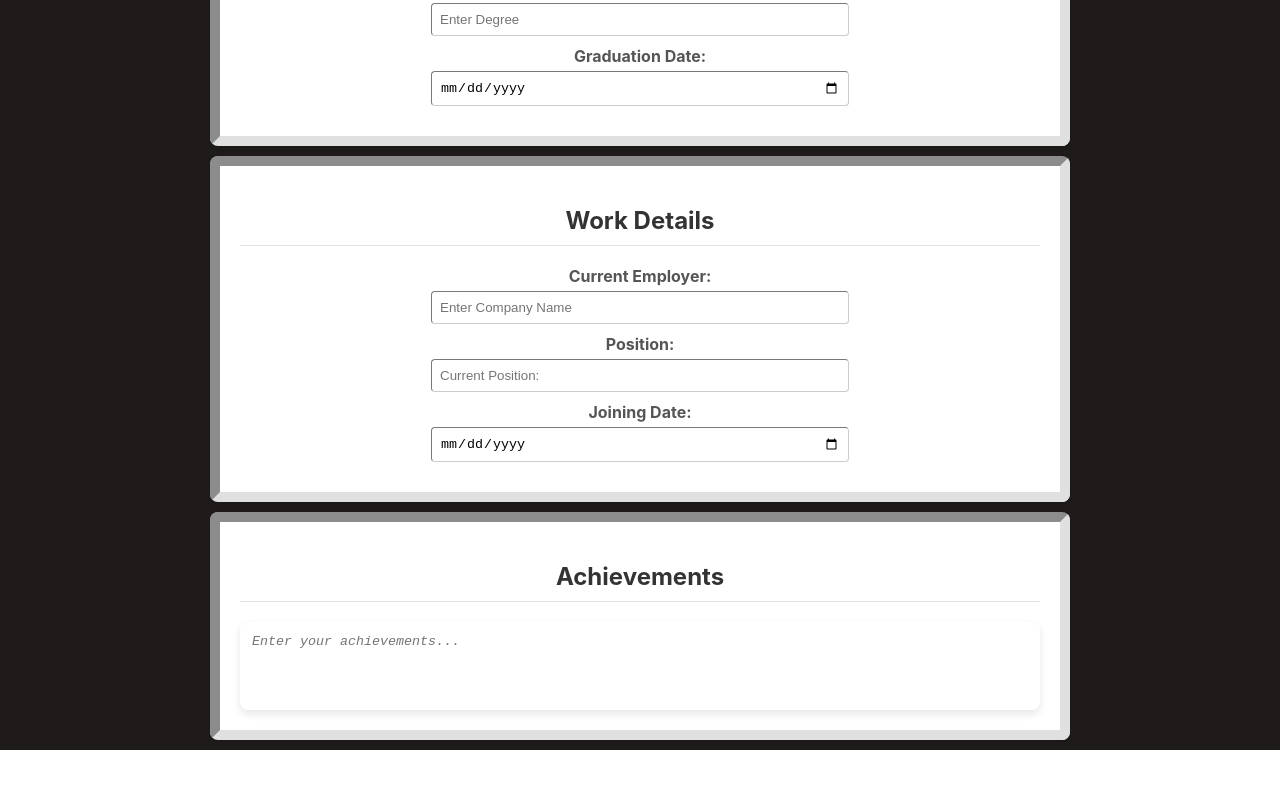
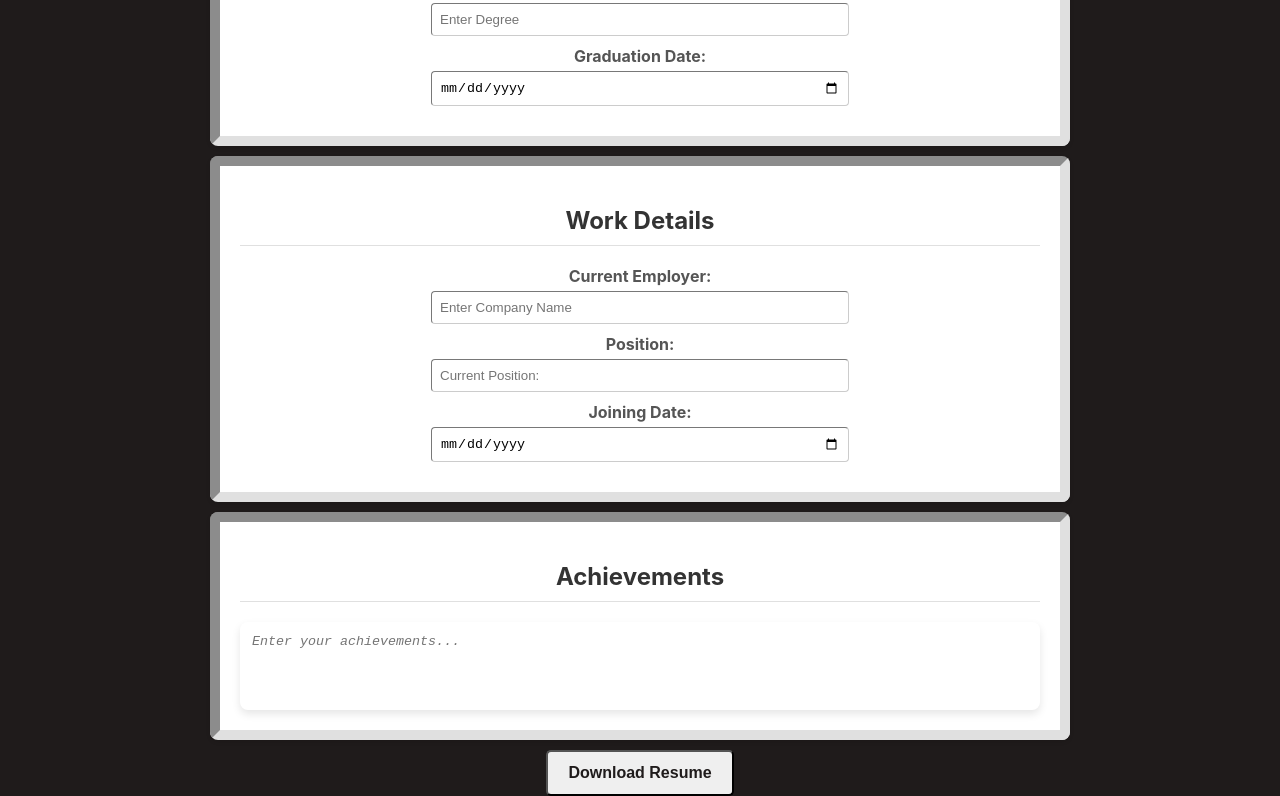
Before and after one commit to EimanWaheed/ResumeBuilder, a React (Create React App) app: page / in a window 1280 px wide. Shown: the part 370-1166 px from the top of the page. Before the commit the page ends 1120 px from the top, so only its background shows below. Built offline with nearby package versions, Linux system fonts and the light colour scheme.

Commit message:
Adding callback hook to memoize functions and adding download button.

```diff
--- a/src/components/ResumeLayout.jsx
+++ b/src/components/ResumeLayout.jsx
@@ -1,4 +1,4 @@
-import React, { useState } from "react";
+import React, { useState, useMemo, useCallback } from "react";
 import ResumeSections from "./ResumeSections";
 import ResumeHeader from "./ResumeHeader";
 
@@ -6,7 +6,8 @@ const ResumeLayout = () => {
   /**
    * Fields to be displayed for Education Section of resume.
    */
-  const educationFields = [
+  const educationFields = useMemo(
+    () => [
       {
         id: "university",
         type: "text",
@@ -28,12 +29,15 @@ const ResumeLayout = () => {
         placeholder: "Enter Graduation Date",
         required: true,
       },
-  ];
+    ],
+    []
+  );
 
   /**
    * Fields to be displayed for Work Section of resume.
    */
-  const workFields = [
+  const workFields = useMemo(
+    () => [
       {
         id: "employer",
         type: "text",
@@ -55,24 +59,44 @@ const ResumeLayout = () => {
         placeholder: "Enter Joining Date",
         required: true,
       },
-  ];
+    ],
+    []
+  );
 
   /**
    * Fields to be displayed for Achievement Section of resume.
    */
-  const achievementFields = [
+  const achievementFields = useMemo(
+    () => [
       {
         id: "achievements",
         placeholder: "Enter your achievements...",
       },
-  ];
+    ],
+    []
+  );
+
+  const [resumeData, setResumeData] = useState({
+    education: {},
+    work: {},
+    achievements: {},
+  });
 
   /**
    * Setting the form data to be used in creating the PDF version of resume.
    */
-  const onHandleInputChange = (section, fieldId, value) => {
-    console.log("hehe", section, fieldId, value);
-  };
+  const onHandleInputChange = useCallback(
+    (section, fieldId, value) => {
+      setResumeData((prevData) => ({
+        ...prevData,
+        [section]: {
+          ...prevData[section],
+          [fieldId]: value,
+        },
+      }));
+    },
+    [setResumeData]
+  );
 
   return (
     <>
@@ -99,6 +123,7 @@ const ResumeLayout = () => {
             onHandleInputChange("achievements", fieldId, value)
           }
         />
+        <button className="download-button">Download Resume</button>
       </div>
     </>
   );
--- a/src/components/ResumeSections.jsx
+++ b/src/components/ResumeSections.jsx
@@ -1,4 +1,4 @@
-import React, { useRef } from "react";
+import React, { useRef, useCallback } from "react";
 import "../styles/globals.css";
 
 /**
@@ -15,9 +15,12 @@ const ResumeSections = ({ sectionName, sectionFields, onChange }) => {
    * @param {*} fieldId The generic ID of the field.
    * @param {*} value The Input value associated with the HTML tag.
    */
-  const handleFieldChange = (fieldId, value) => {
-    onChange(fieldId, value);
-  };
+  const handleFieldChange = useCallback(
+    (fieldId, value) => {
+      onChange(fieldId, value);
+    },
+    [onChange]
+  );
 
   return (
     <section>
--- a/src/styles/globals.css
+++ b/src/styles/globals.css
@@ -35,12 +35,14 @@ input {
   margin-bottom: 10px;
 }
 
+/* style for resume header */
 .resume-header {
   text-align: center;
   padding: 30px 0;
   color: #ffffff;
 }
 
+/* style for each section of resume */
 .card {
   background-color: #ffffff;
   padding: 20px;
@@ -64,3 +66,16 @@ input {
   border: none;
   resize: none;
 }
+
+/* styles for download button */
+.download-button {
+  display: inline-block;
+  padding: 12px 20px;
+  font-size: 16px;
+  font-weight: bold;
+  text-align: center;
+  text-decoration: none;
+  color: #1f1b1b;
+  border-radius: 5px;
+  cursor: pointer;
+}
```
Lines whose indentation alone changed are shown as unchanged.
